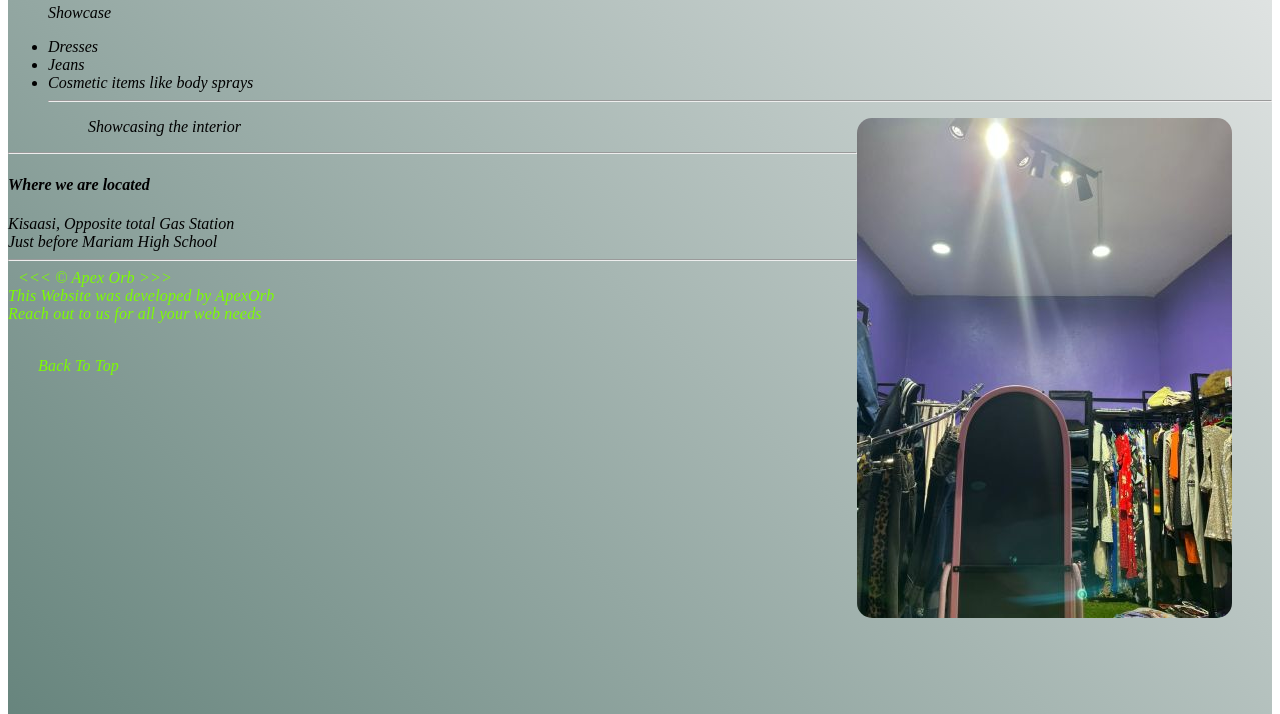
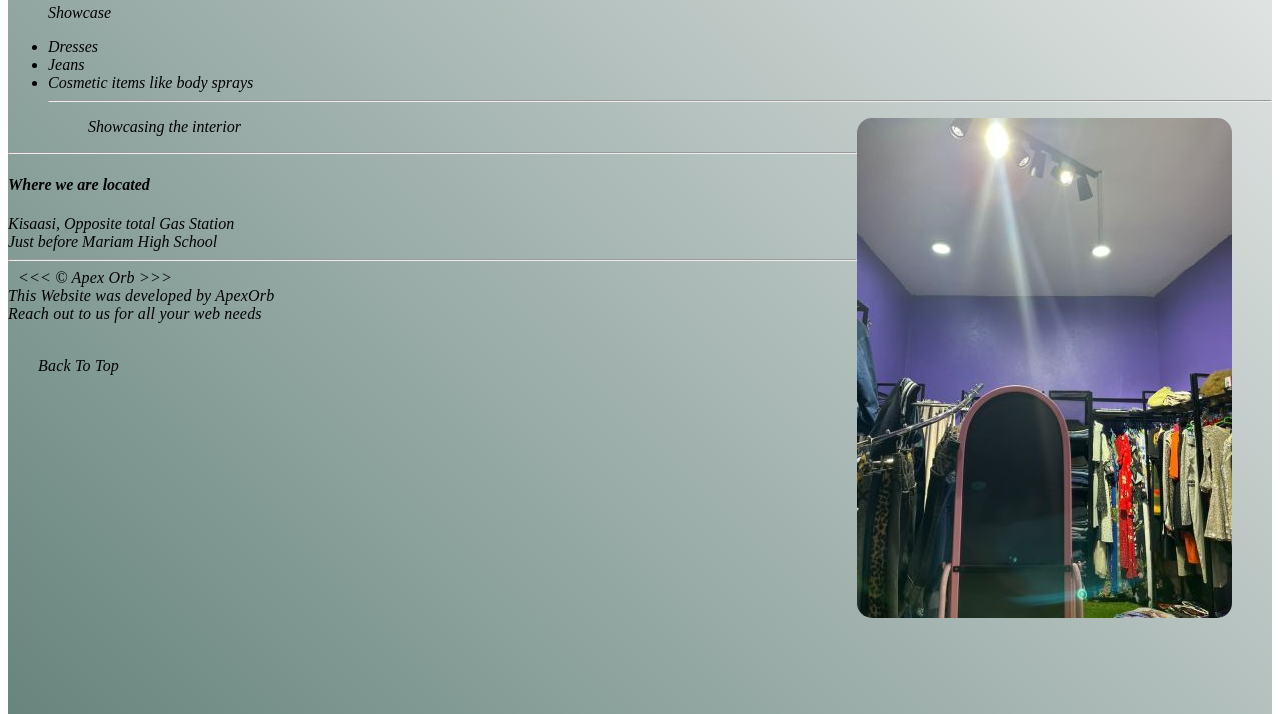
Before and after one commit to apexML/apexml.github.io, a plain HTML site: page index.html in a window 1280 px wide. Shown: the part 1411-2125 px from the top of the page. Drawn offline with Linux system fonts and the light colour scheme.

Commit message:
Update index.html

```diff
--- a/index.html
+++ b/index.html
@@ -102,7 +102,7 @@ border-radius: 20px;
 a{
     position:relative;
     text-decoration:none;
-    color:lawngreen;
+    color:rgb(0, 0, 0);
     letter-spacing: 0.2px;
     padding:0 10px;
 
@@ -111,7 +111,7 @@ a{
 a:after{
     content:"";
     position: absolute;
-    background-color: rgb(255, 17, 0);
+    background-color: rgb(255, 0, 64);
     height:3px;
     width:0;
     left:0;
@@ -123,7 +123,7 @@ a:after{
 
 }
  a:visited{
-    color:#d2001a;
+    color:#ff0000;
 
 }
 a:hover{
```
